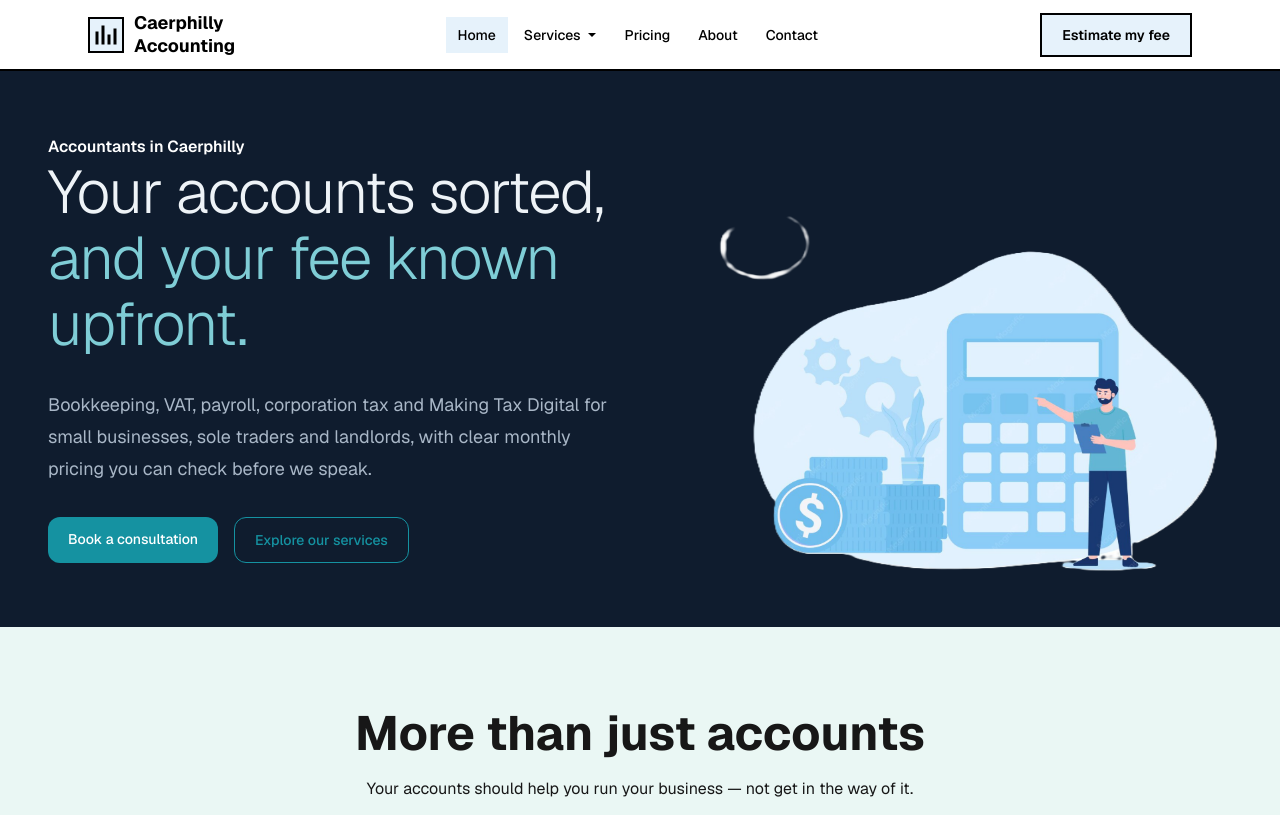
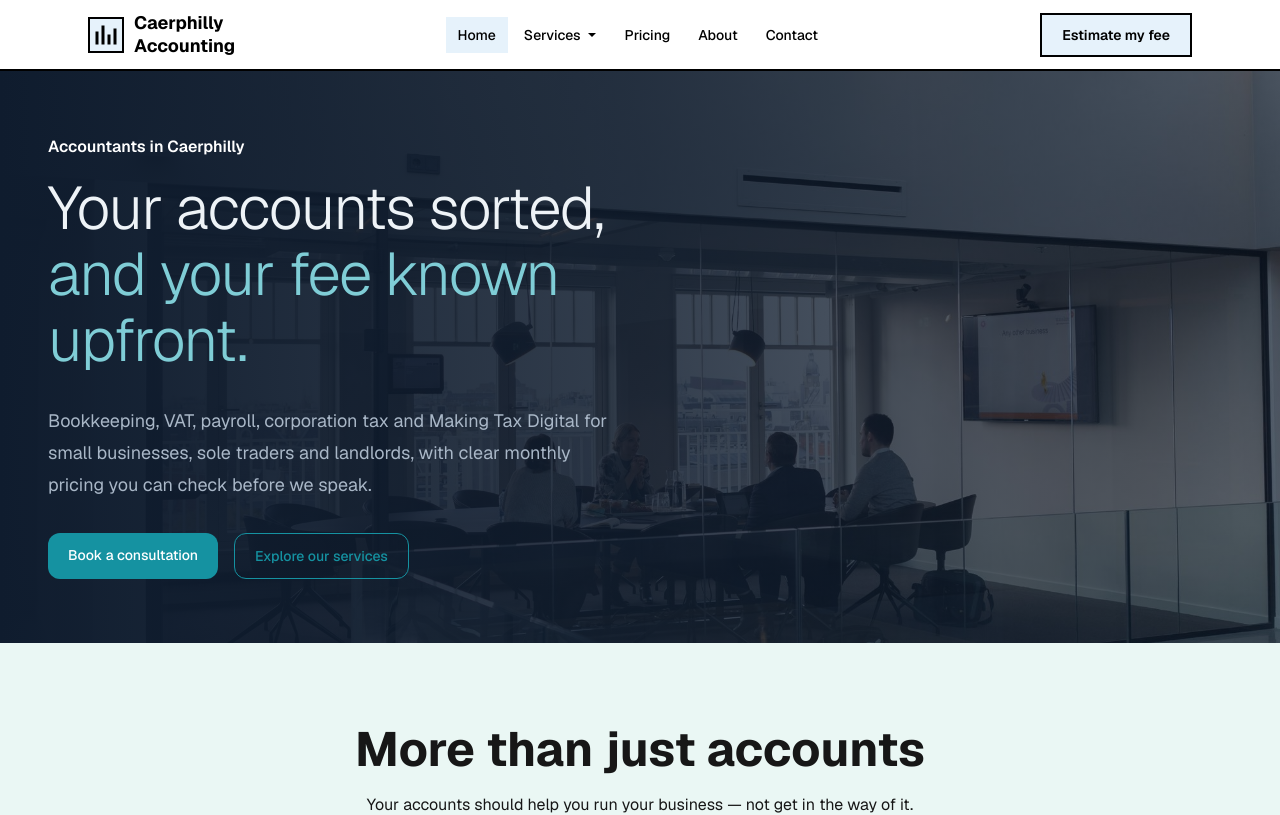
Before and after one commit to sanhu7/caerphilly-accounting-redesign, a Next.js app: page / in a window 1280 px wide. Shown: the top 815 px of the page. Built offline with nearby package versions, Linux system fonts and the light colour scheme.

Commit message:
replace hero illustration with background image

```diff
--- a/components/Hero.tsx
+++ b/components/Hero.tsx
@@ -1,15 +1,28 @@
 import Image from "next/image";
 import Link from "next/link";
 
+
 export default function Hero() {
     return (
-        <section className="bg-[var(--hero)] text-[var(--hero-ink)]">
+        <section className="relative isolate overflow-hidden bg-[var(--hero)] text-[var(--hero-ink)]">
+            <Image
+                src="/hero.jpg"
+                alt=""
+                fill
+                priority
+                sizes="100vw"
+                className="-z-20 object-cover"
+            />
+            <div
+                aria-hidden="true"
+                className="absolute inset-0 -z-10 bg-gradient-to-r from-[var(--hero)] via-[var(--hero)]/85 to-[var(--hero)]/60"
+            />
             <div className="mx-auto grid max-w-7xl items-center gap-6 px-6 py-12 lg:grid-cols-[1.15fr_0.85fr] lg:px-12 lg:py-16">
                 <div>
                     <p className="text-sm font-semibold text-white sm:text-base">
                         Accountants in Caerphilly
                     </p>
-                    <h1 className="max-w-3xl text-4xl font-light leading-[1.1] tracking-[-0.02em] sm:text-5xl lg:text-6xl">
+                    <h1 className=" mt-4 max-w-3xl text-4xl font-light leading-[1.1] tracking-[-0.02em] sm:text-5xl lg:text-6xl">
                         Your accounts sorted,{" "}
                         <span className="text-[var(--hero-accent)]">
                             and your fee known upfront.
@@ -39,18 +52,7 @@ export default function Hero() {
                     </div>
                 </div>
 
-                <div className="mt-8 w-full lg:mt-0 lg:-translate-x-12 lg:translate-y-10">
 
-                    <Image
-                        src="/images/hero-accounting.png"
-                        alt="Illustration of a business owner reviewing accounting information"
-                        width={800}
-                        height={620}
-                        priority
-                        className="h-auto w-full lg:scale-125"
-
-                    />
-                </div>
             </div>
         </section>
     );
```
Also changed, not shown: public/hero.jpg (added).
